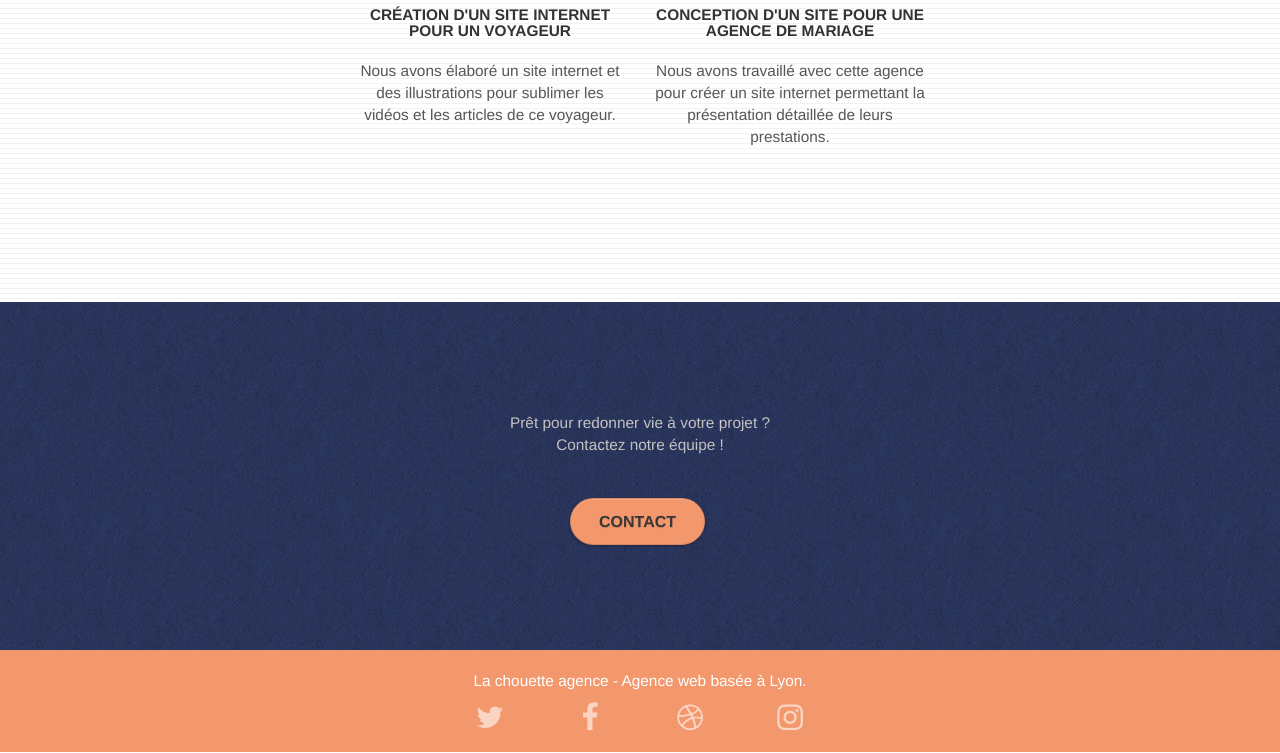
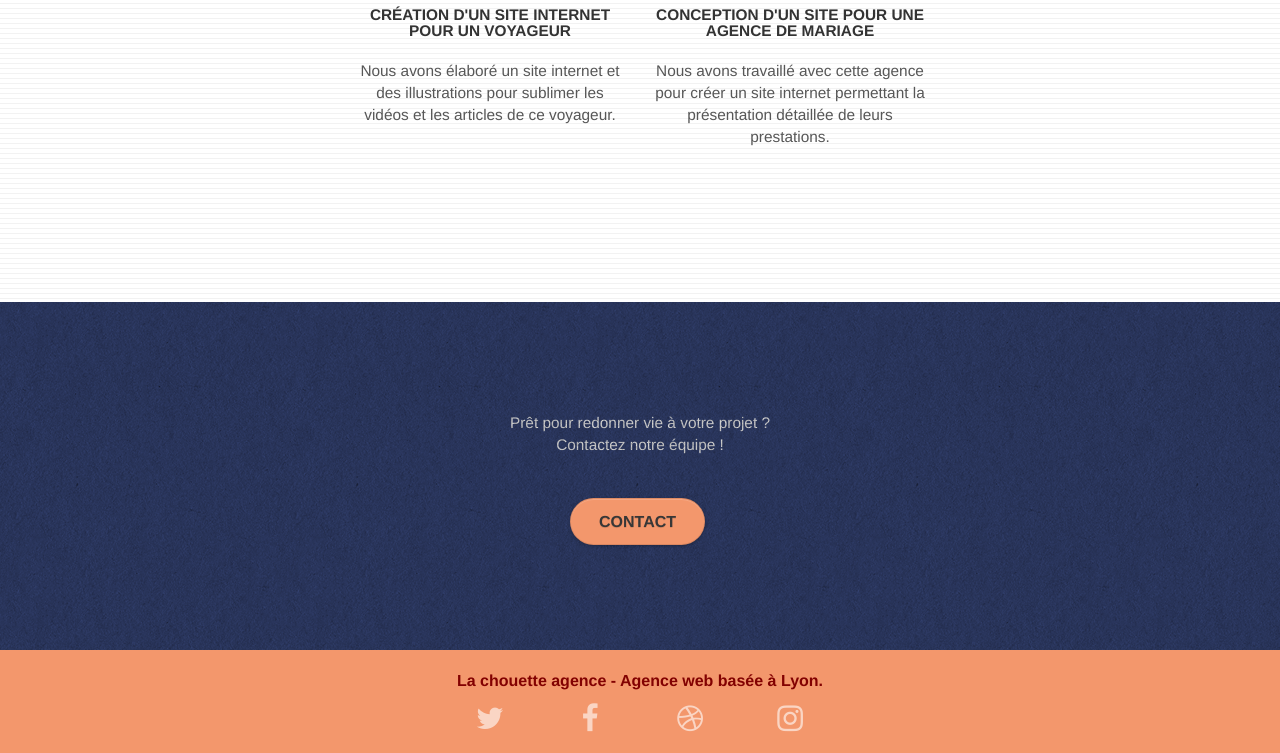
Before and after one commit to Mivock/ThomasBaque_4_14042021, a plain HTML site: page index.html in a window 1280 px wide. Shown: the part 2870-3623 px from the top of the page. Drawn offline with Linux system fonts and the light colour scheme.

Commit message:
Ajustement contraste + W3C validation CSS

```diff
--- a/index.html
+++ b/index.html
@@ -217,7 +217,7 @@
 	<div class="container bloc-sm">
 		<div class="row">
 			<div class="col-sm-12">
-				<p class="text-center white">
+				<p class="text-center bottom-text">
 					La chouette agence - Agence web basée à Lyon.<br>
 				</p>
 				<div class="row row-no-gutters social">
--- a/style.css
+++ b/style.css
@@ -846,7 +846,6 @@ h4 {
 .col-sm-6 {
     display: flex;
     justify-content: center;
-    align-items: flex;
     flex-direction: column;
 }
 
@@ -860,6 +859,8 @@ h4 {
     align-items: center;
     padding: 0 150px 0 150px;
 }
+
+
 
 @media (max-width: 1024px) {
     .bloc {
@@ -1076,3 +1077,9 @@ h4 {
         text-align: center;
     }
 }
+
+.bottom-text {
+    font-size: 16px;
+    font-weight: bold;
+    color: #820101!important;
+}
```
